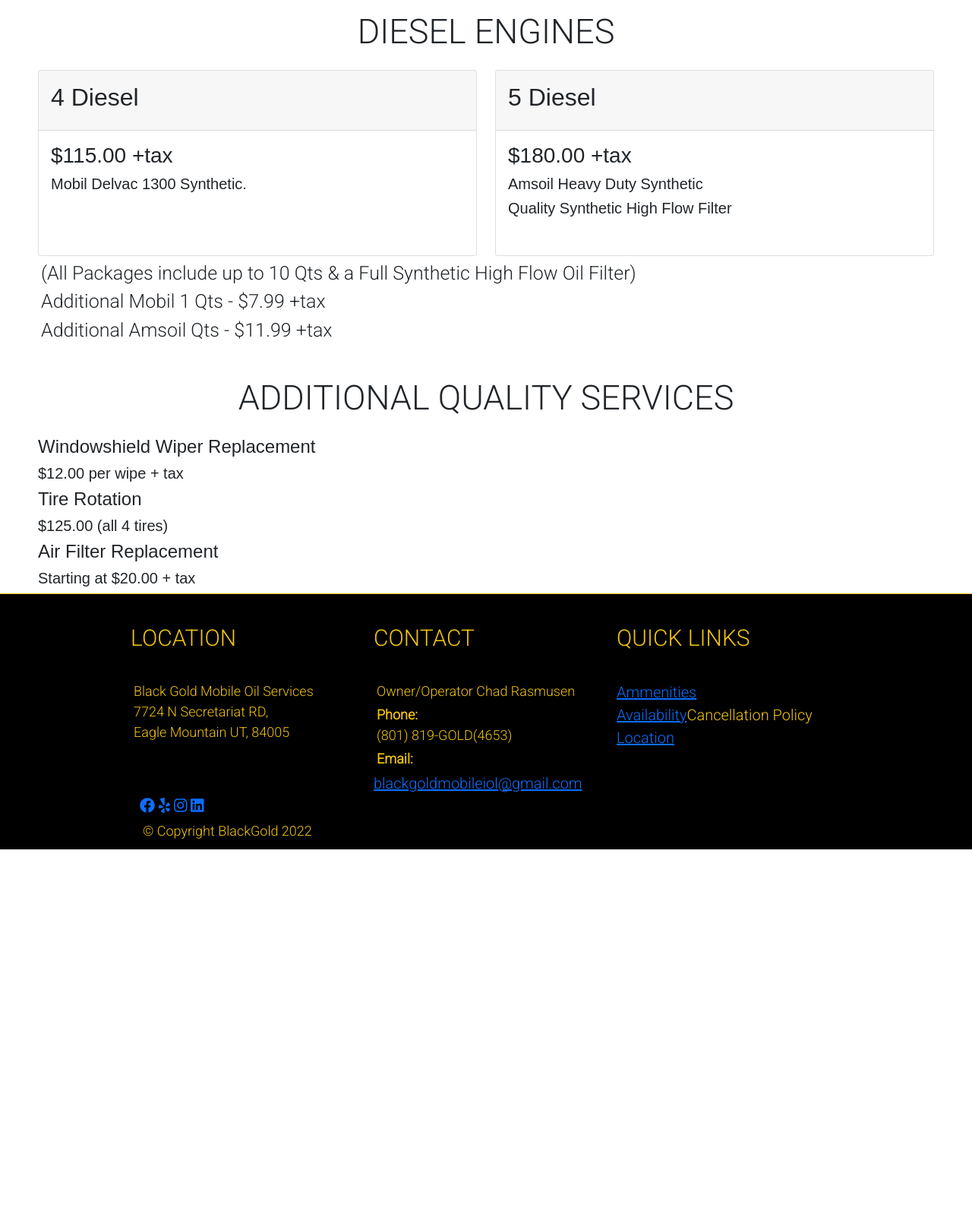
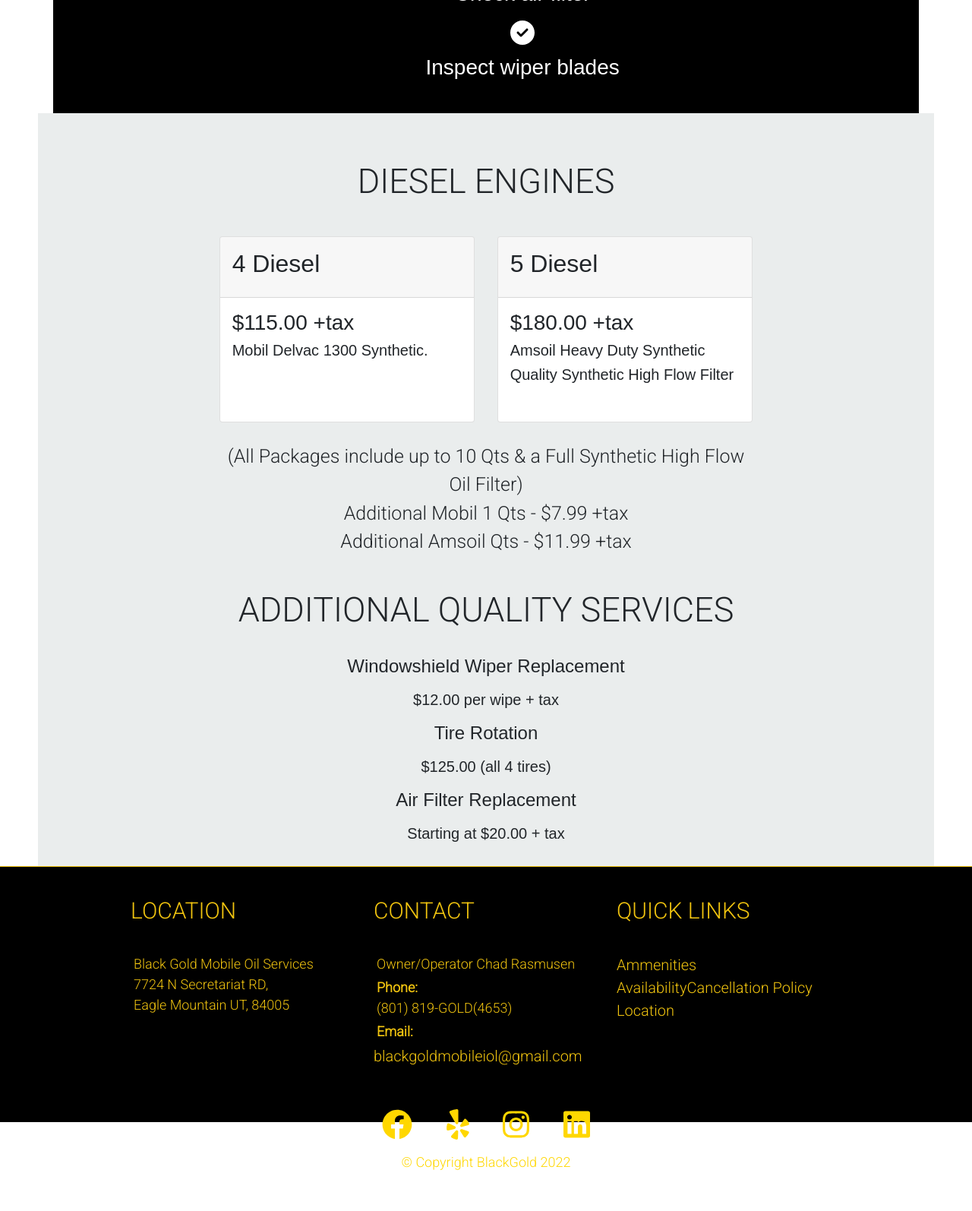
Before and after one commit to pearl178/black-gold-web-app, a PHP site: page / in a window 1280 px wide. Shown: the part 1522-3116 px from the top of the page at 76% size. Before the commit the page ends 2640 px from the top, so only its background shows below. Run offline with PHP 8.4, Linux system fonts and the light colour scheme; some libraries are stand-ins or nearby versions.

Commit message:
change stylesheet

```diff
--- a/style.css
+++ b/style.css
@@ -3,14 +3,39 @@
   margin: 0;
   box-sizing: border-box;
 }
+.additional{
+  text-align: center;
+  line-height: 3rem;
+}
+.additional h4{
+  line-height: 3rem;
+}
 body {
   margin: 0;
   font-family: Arial, Helvetica, sans-serif;
 }
+.pricing-column{
+  padding:3% 2%;
+}
 .back{
   background-color: #eaeded;
-  padding-top: 25px;
-  padding-bottom: 25px;
+  padding: 25px 40px;
+}
+.carousel-item{
+  text-align: center;
+  color:#fff;
+  padding:5% 5%;
+}
+.complement-icons{
+  font-size: 2rem;
+  margin:10px;
+}
+.complement-img{
+  width:80%
+}
+.diesel{
+  background-color: #eaeded;
+  padding:2% 20%;
 }
 .title{
   font-size: 45px;
@@ -36,6 +61,7 @@ body {
   font-family: 'Noto Serif Display', serif;
   font-family: 'Playfair Display', serif;
   font-family: 'Roboto', sans-serif;
+  text-align: center;
 }
 .main-two{
   font-size: 25px;
@@ -139,20 +172,12 @@ body, html {
   flex-wrap: wrap;
   margin: 0 auto;
 }
-.footer-heading {
-  display: flex;
-  flex-direction: column;
-  margin-right: 4rem;
-}
-.footer-heading h2 {
-  margin-bottom: 2rem;
-}
-.footer-heading a {
+footer a {
   color: #f1c40f;
   text-decoration: none;
   margin-bottom: 0.5rem;
 }
-.footer-heading a:hover {
+footer a:hover {
   color: black;
   background-color: #f1c40f;
   transition: 0.3s ease-out;
@@ -405,3 +412,13 @@ button {
   font-size: 16px;
   cursor: pointer;
 }
+.footer-icons{
+  padding: 5% 30%;
+  color:gold;
+  text-align: center;
+}
+.social-icon{
+  font-size:2.5rem;
+  color:gold;
+  margin: 100px 20px;
+}
```
Also changed, not shown: other parts of style.css (+19 -30 lines).
